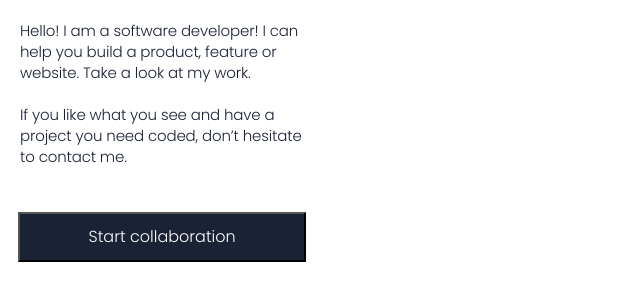
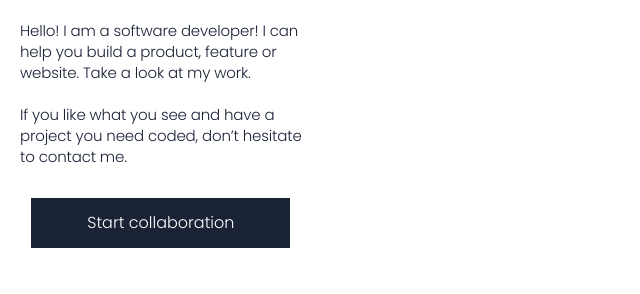
Before and after one commit to LizanshMathur/Portfolio, a website: page index.html in a window 1280 px wide. Shown: the part 200-494 px from the top of the page, without its empty margins (0-640 px from the left). Drawn offline with nearby package versions, Linux system fonts and the light colour scheme.

Commit message:
Change on review

```diff
--- a/index.html
+++ b/index.html
@@ -224,7 +224,7 @@
             <div class="name-label">
                 <p>Your name</p>
                 <label for="name">
-                    <input type="text" name="name" placeholder="Enter your name" required>
+                    <input type="text" name="name" maxlength="30" placeholder="Enter your name" required>
                 </label>
             </div>
             <div class="name-label">
@@ -236,7 +236,7 @@
               <div class="name-label">
                   <p> Your message</p>
                     <label for="Message">
-                        <textarea name="Message" id="message" placeholder="Enter your text here..." cols="30" rows="10" >
+                        <textarea name="Message" id="message" placeholder="Enter your text here..." maxlength="500" cols="30" rows="10" >
                         </textarea>
                     </label>
                  </div>
--- a/style.css
+++ b/style.css
@@ -69,29 +69,31 @@ h6 {
   color: #fff;
 }
 
-.button {
-  position: absolute;
-  left: 4.2%;
-  right: 4.4%;
-  top: 8.07%;
-  bottom: 90.9%;
+.rectangle {
+  align-items: center;
+  background-color: #1a2236;
+  border: 1px solid #1a2236;
+  color: #fff;
+  display: flex;
+  font-family: "Poppins", sans-serif;
+  font-size: 16px;
+  font-style: normal;
+  font-weight: 500;
+  gap: 15px;
+  height: 50px;
+  justify-content: center;
+  line-height: 24px;
+  margin: 380px 14.39% 14.391% 14.321%;
+  max-width: 400px;
+  text-align: center;
+  text-decoration: none;
+  transition-duration: 0.2s;
+  width: 90%;
 }
 
-.rectangle {
-  box-sizing: border-box;
-  position: absolute;
-  width: 288px;
-  height: 50px;
-  left: 16px;
-  top: 385px;
-  font-family: "Poppins", sans-serif;
-  font-style: normal;
-  font-weight: 500;
-  font-size: 16px;
-  line-height: 24px;
-  text-align: center;
-  color: #fff;
-  background: #1a2236;
+.rectangle:hover {
+  color: #1a2236;
+  background-color:#fff;
 }
 
 .pro {
@@ -459,6 +461,11 @@ textarea {
   width: 90%;
 }
 
+.contact-btn:hover {
+  color: #1a2236;
+  background-color:#fff;
+}
+
 footer {
   font-size: 20px;
   background-color: #1a2236;
```
